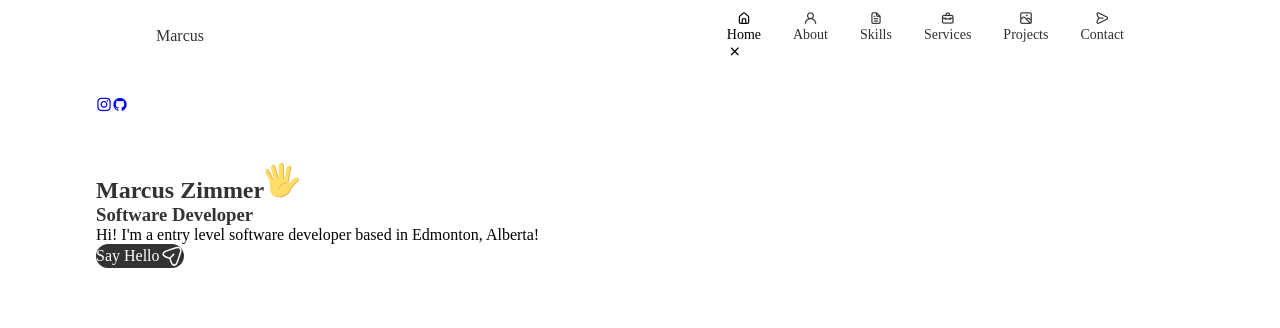
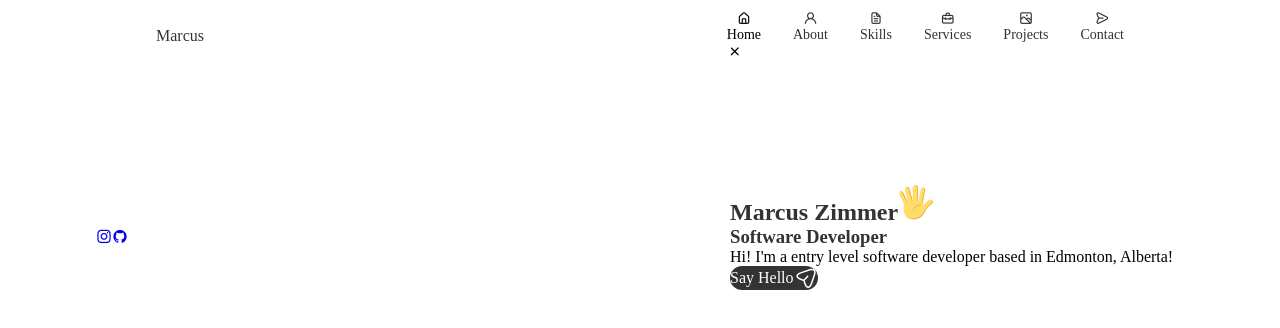
Before and after one commit to marcuszcoding/portfolio, a React (Create React App) app in the folder marcus-portfolio/: page / in a window 1280 px wide. Shown: the top 328 px of the page. Built offline with nearby package versions, Linux system fonts and the light colour scheme.

Commit message:
add home css styling

```diff
--- a/marcus-portfolio/src/components/home.css
+++ b/marcus-portfolio/src/components/home.css
@@ -0,0 +1,6 @@
+.home-content {
+  grid-template-columns: 116px repeat(2, 1fr);
+  padding-top: 5.5rem;
+  column-gap: 2rem;
+  align-items: center;
+}
```
